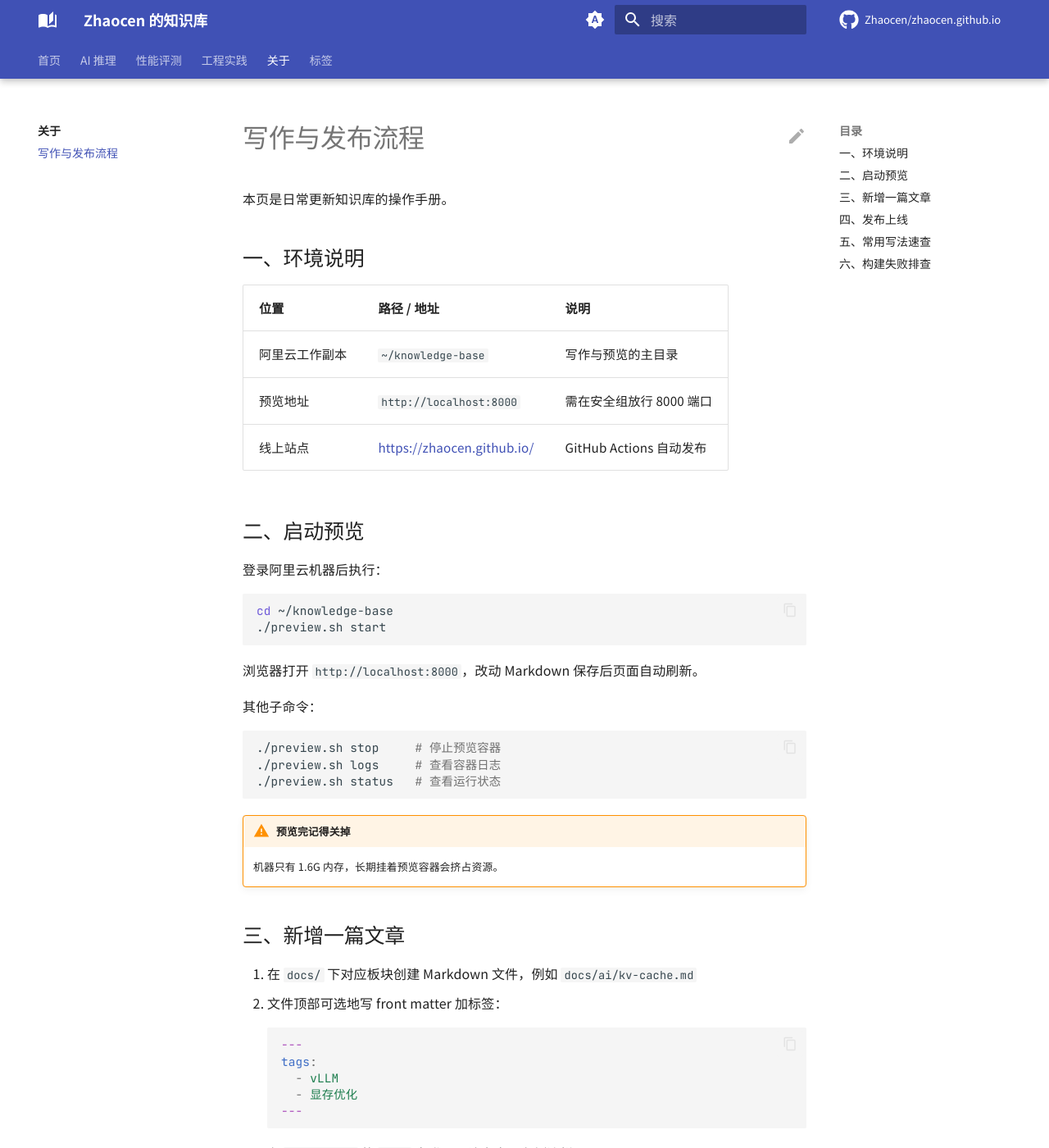
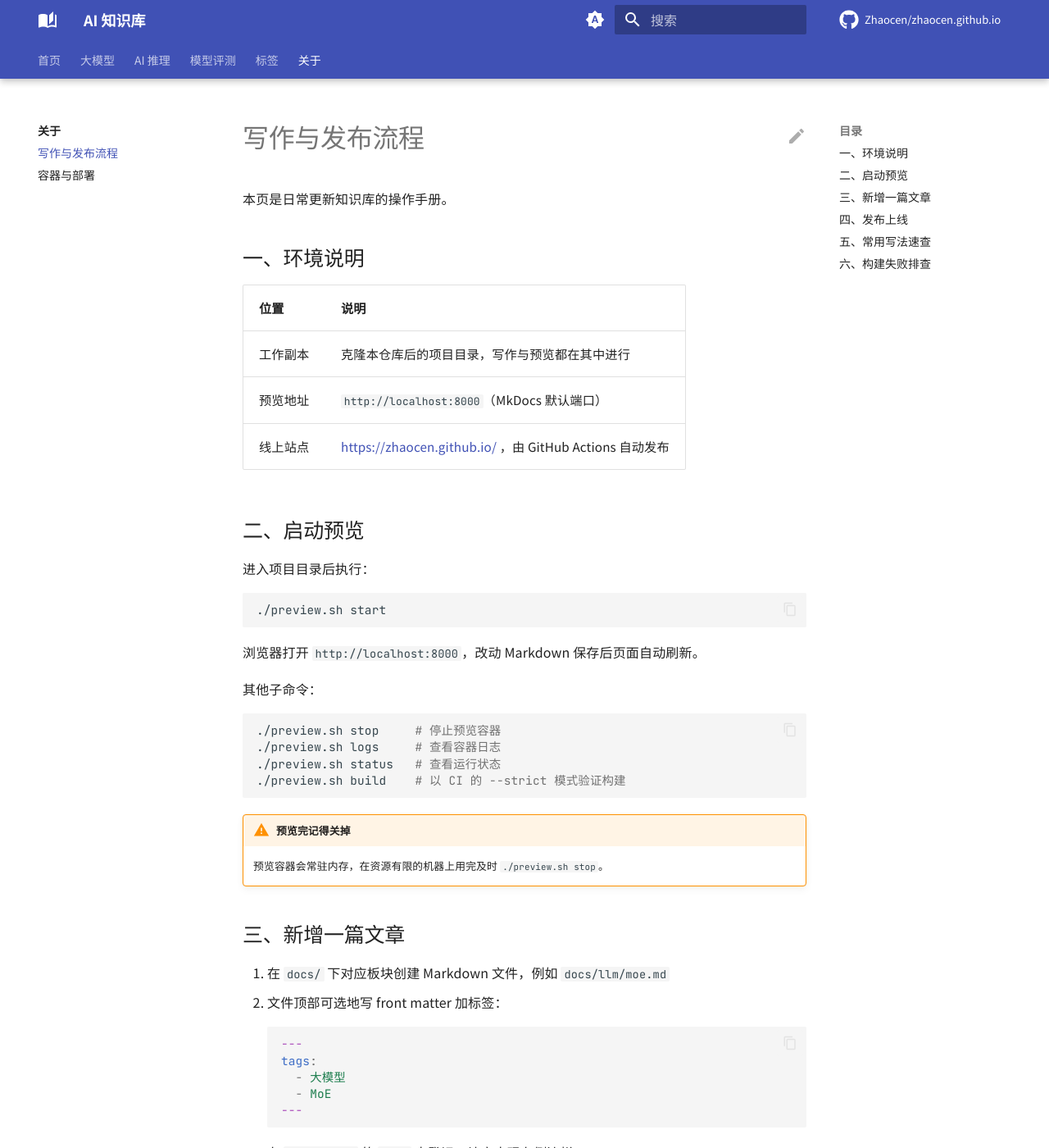
Before and after one commit to Zhaocen/zhaocen.github.io, an MkDocs documentation site: the page built from docs/about/workflow.md, in a window 1280 px wide and 1400 px high. Shown: the whole window at 82% size. Built offline with MkDocs 1.6.1 and Material for MkDocs 9.7.7, drawn with Linux system fonts in a browser that asks for light colours; comment, search, counter and statistics services are not loaded; some of the changed text lies outside the part shown.

Commit message:
refactor: 重整板块结构，站点更名为 AI 知识库
- 板块调整为：首页 / 大模型 / AI 推理 / 模型评测 / 标签 / 关于
- 新增「大模型」板块，规划模型架构、训练微调、长上下文等方向
- 撤销「工程实践」板块，容器与部署一文迁入「关于」
- 站点标题由「Zhaocen 的知识库」改为「AI 知识库」
- 移除文档与脚本中的服务器 IP、绝对路径、机器规格等敏感信息

````diff
--- a/docs/about/workflow.md
+++ b/docs/about/workflow.md
@@ -4,18 +4,17 @@
 
 ## 一、环境说明
 
-| 位置 | 路径 / 地址 | 说明 |
-|------|-------------|------|
-| 阿里云工作副本 | `~/knowledge-base` | 写作与预览的主目录 |
-| 预览地址 | `http://localhost:8000` | 需在安全组放行 8000 端口 |
-| 线上站点 | <https://zhaocen.github.io/> | GitHub Actions 自动发布 |
+| 位置 | 说明 |
+|------|------|
+| 工作副本 | 克隆本仓库后的项目目录，写作与预览都在其中进行 |
+| 预览地址 | `http://localhost:8000`（MkDocs 默认端口） |
+| 线上站点 | <https://zhaocen.github.io/> ，由 GitHub Actions 自动发布 |
 
 ## 二、启动预览
 
-登录阿里云机器后执行：
+进入项目目录后执行：
 
 ```bash
-cd ~/knowledge-base
 ./preview.sh start
 ```
 
@@ -27,22 +26,23 @@ cd ~/knowledge-base
 ./preview.sh stop     # 停止预览容器
 ./preview.sh logs     # 查看容器日志
 ./preview.sh status   # 查看运行状态
+./preview.sh build    # 以 CI 的 --strict 模式验证构建
 ```
 
 !!! warning "预览完记得关掉"
 
-    机器只有 1.6G 内存，长期挂着预览容器会挤占资源。
+    预览容器会常驻内存，在资源有限的机器上用完及时 `./preview.sh stop`。
 
 ## 三、新增一篇文章
 
-1. 在 `docs/` 下对应板块创建 Markdown 文件，例如 `docs/ai/kv-cache.md`
+1. 在 `docs/` 下对应板块创建 Markdown 文件，例如 `docs/llm/moe.md`
 2. 文件顶部可选地写 front matter 加标签：
 
     ```yaml
     ---
     tags:
-      - vLLM
-      - 显存优化
+      - 大模型
+      - MoE
     ---
     ```
 
@@ -50,10 +50,9 @@ cd ~/knowledge-base
 
     ```yaml
     nav:
-      - AI 推理:
-          - ai/index.md
-          - vLLM 笔记: ai/vllm.md
-          - KV Cache 管理: ai/kv-cache.md   # 新增这行
+      - 大模型:
+          - llm/index.md
+          - MoE 架构笔记: llm/moe.md   # 新增这行
     ```
 
 !!! tip "不登记会怎样"
@@ -63,9 +62,8 @@ cd ~/knowledge-base
 ## 四、发布上线
 
 ```bash
-cd ~/knowledge-base
 git add -A
-git commit -m "docs: 新增 KV Cache 管理笔记"
+git commit -m "docs: 新增 MoE 架构笔记"
 git push
 ```
 
@@ -129,11 +127,6 @@ CI 使用 `mkdocs build --strict`，任何警告都会导致失败。最常见
 |------|------|------|
 | `is not found among documentation files` | `nav` 里写了不存在的文件 | 检查路径拼写 |
 | `contains a link ... not found` | 内部链接指向的文件不存在 | 用相对路径指向真实 `.md` 文件 |
-| `Config value 'plugins'` | 依赖未安装 | 检查 `requirements.txt` |
+| `deprecated` 配置警告 | 主题或插件升级后选项变更 | 查阅对应插件文档更新写法 |
 
-本地复现 CI 的构建结果：
-
-```bash
-docker run --rm -v ~/knowledge-base:/docs \
-  squidfunk/mkdocs-material:latest build --strict
-```
+推送前建议先本地跑一次 `./preview.sh build`，它与 CI 使用完全相同的构建参数。
--- a/mkdocs.yml
+++ b/mkdocs.yml
@@ -3,10 +3,10 @@
 #  文档: https://squidfunk.github.io/mkdocs-material/
 # ============================================================
 
-site_name: Zhaocen 的知识库
+site_name: AI 知识库
 site_url: https://zhaocen.github.io/
 site_author: Zhaocen
-site_description: AI 推理引擎、性能评测与工程实践的个人笔记
+site_description: 大模型、AI 推理与模型评测的个人笔记
 copyright: Copyright &copy; 2026 Zhaocen
 
 repo_url: https://github.com/Zhaocen/zhaocen.github.io
@@ -164,17 +164,17 @@ extra:
 # ------------------------------------------------------------
 nav:
   - 首页: index.md
+  - 大模型:
+      - llm/index.md
   - AI 推理:
       - ai/index.md
       - vLLM 笔记: ai/vllm.md
       - 昇腾适配: ai/ascend.md
-  - 性能评测:
+  - 模型评测:
       - benchmark/index.md
       - AISBench 使用指南: benchmark/aisbench.md
-  - 工程实践:
-      - engineering/index.md
-      - 容器与部署: engineering/docker.md
+  - 标签: tags.md
   - 关于:
       - about/index.md
       - 写作与发布流程: about/workflow.md
-  - 标签: tags.md
+      - 容器与部署: about/docker.md
````
Also changed, not shown: README.md (+6 -5 lines), docs/about/docker.md (added, +74 -0 lines), docs/about/index.md (+19 -3 lines), docs/engineering/docker.md (deleted, +0 -52 lines), docs/engineering/index.md (deleted, +0 -15 lines), docs/index.md (+15 -15 lines), docs/llm/index.md (added, +45 -0 lines), 1 other file.
